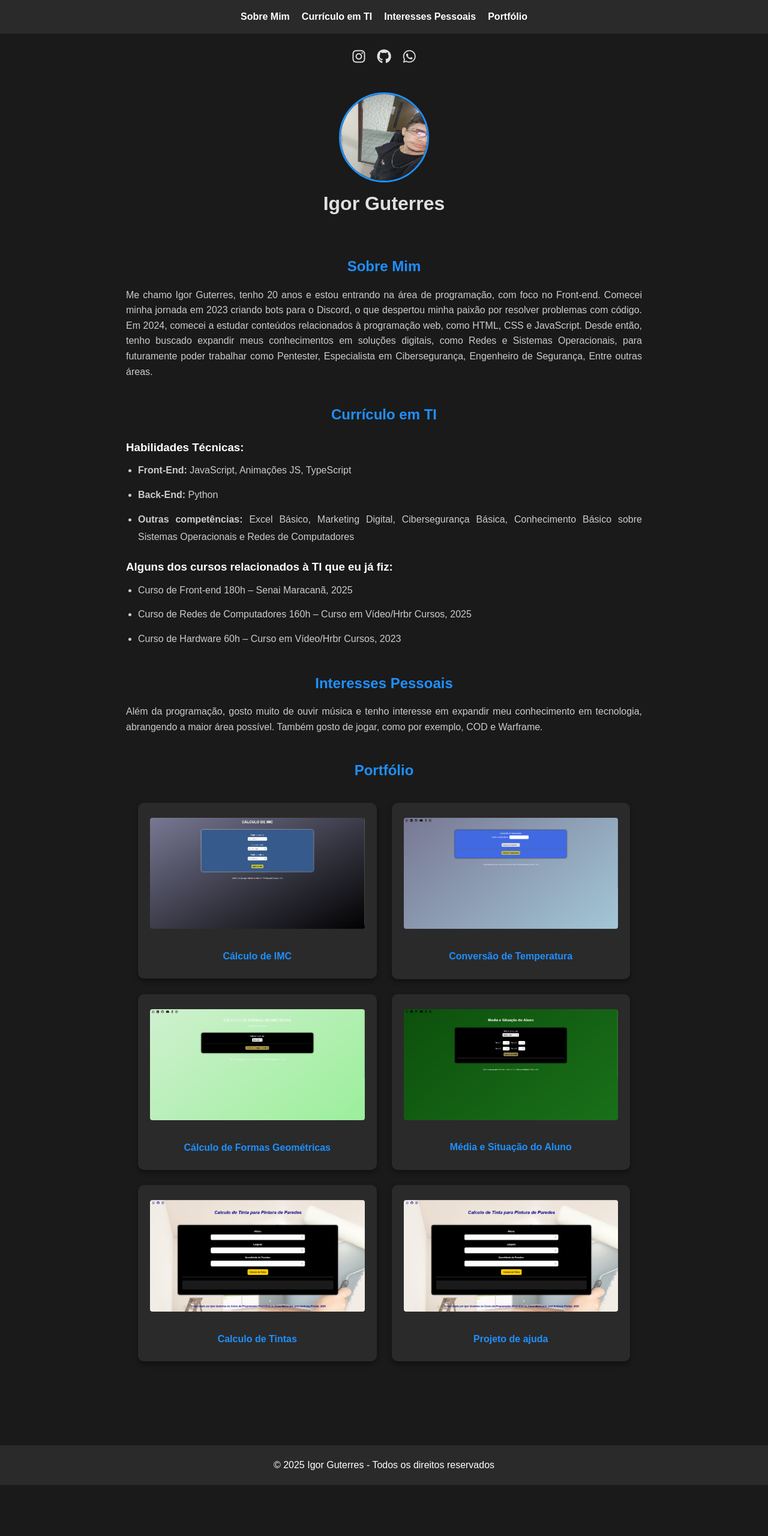
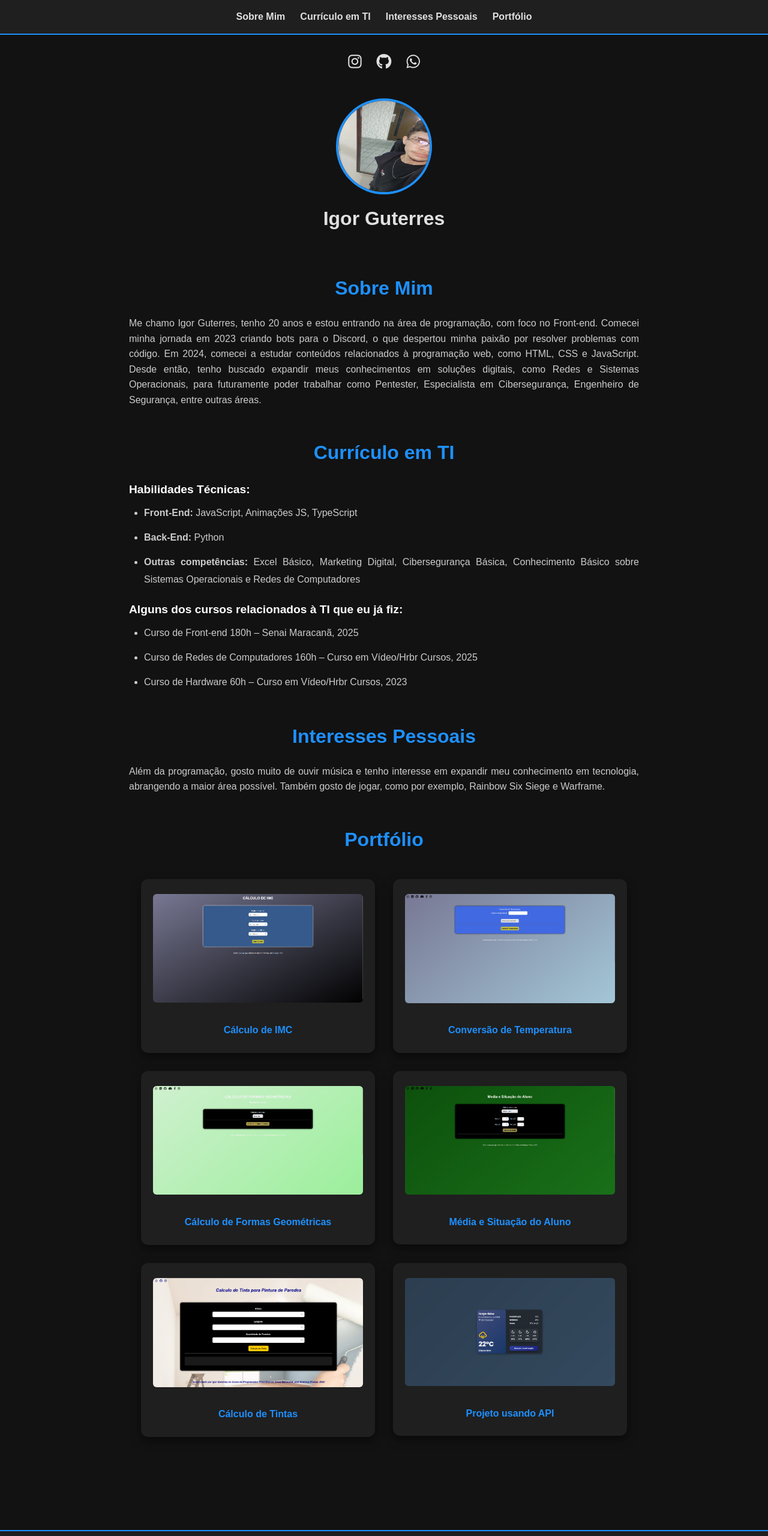
Before and after one commit to ogslater/portif-lio, a plain HTML site: page index.html in a window 1280 px wide. Shown: the top 2560 px of the page at 60% size. Before the commit the page ends 2475 px from the top, so only its background shows below. Drawn offline with Linux system fonts and the light colour scheme.

Commit message:
Add files via upload

```diff
--- a/css/style.css
+++ b/css/style.css
@@ -1,93 +1,135 @@
+
 * {
     margin: 0;
     padding: 0;
     box-sizing: border-box;
 }
 
+
 body {
-    font-family: Arial, Helvetica, sans-serif;
-    background: #1a1a1a;
+    font-family: 'Poppins', Arial, Helvetica, sans-serif;
+    background: #121212;
     color: #e0e0e0;
     text-align: center;
     line-height: 1.6;
+    transition: background 0.3s, color 0.3s;
 }
+
 
 nav ul {
     display: flex;
     justify-content: center;
     list-style: none;
-    background: #2a2a2a;
+    background: #1f1f1f;
     padding: 15px;
-    gap: 20px;
+    gap: 25px;
+    border-bottom: 2px solid #1e90ff;
 }
 
 nav ul li a {
-    color: #fff;
+    color: #e0e0e0;
     text-decoration: none;
-    font-weight: bold;
-    transition: 0.3s;
+    font-weight: 600;
+    font-size: 1rem;
+    position: relative;
+    transition: color 0.3s;
+}
+
+nav ul li a::after {
+    content: '';
+    display: block;
+    height: 2px;
+    width: 0;
+    background: #1e90ff;
+    transition: width 0.3s;
+    position: absolute;
+    bottom: -5px;
+    left: 0;
 }
 
 nav ul li a:hover {
     color: #1e90ff;
 }
 
+nav ul li a:hover::after {
+    width: 100%;
+}
+
+
 .social-icons {
-    margin: 20px 0;
+    margin: 25px 0;
     display: flex;
     justify-content: center;
-    gap: 20px;
+    gap: 25px;
 }
 
 .social-icons a {
     color: #e0e0e0;
-    font-size: 1.5rem;
-    transition: 0.3s;
+    font-size: 1.6rem;
+    transition: transform 0.3s, color 0.3s;
 }
 
 .social-icons a:hover {
     color: #1e90ff;
+    transform: scale(1.2);
 }
+
 
 .perfil {
     display: flex;
     flex-direction: column;
     align-items: center;
     margin: 40px 0;
+    transition: transform 0.3s;
+}
+
+.perfil:hover {
+    transform: scale(1.02);
 }
 
 .perfil img {
-    width: 150px;
-    height: 150px;
+    width: 160px;
+    height: 160px;
     border-radius: 50%;
-    border: 3px solid #1e90ff;
-    margin-bottom: 10px;
+    border: 4px solid #1e90ff;
+    margin-bottom: 15px;
+    transition: transform 0.3s;
 }
+
+.perfil img:hover {
+    transform: rotate(5deg) scale(1.05);
+}
+
 
 main {
     max-width: 900px;
     margin: 0 auto;
-    padding: 20px;
+    padding: 25px;
     text-align: left;
+    transition: padding 0.3s;
 }
 
 section {
-    margin-bottom: 40px;
+    margin-bottom: 50px;
 }
 
 section h2 {
     text-align: center;
-    margin-bottom: 15px;
+    margin-bottom: 20px;
     color: #1e90ff;
+    font-size: 2rem;
 }
 
-section p, section ul {
+section p,
+section ul {
     text-align: justify;
     color: #ccc;
+    font-size: 1rem;
 }
 
+
 #ti ul {
-    padding-left: 20px;
+    padding-left: 25px;
     margin-bottom: 20px;
 }
 
@@ -99,89 +141,49 @@ section p, section ul {
 #ti h3 {
     margin: 20px 0 10px;
     color: #fff;
+    font-size: 1.2rem;
 }
 
-.project {
-    background: #2a2a2a;
-    padding: 20px;
-    border-radius: 8px;
-    box-shadow: 0px 2px 6px rgba(0,0,0,0.3);
-    margin-bottom: 20px;
-}
-
-.project h3 {
-    margin-bottom: 10px;
-    color: #fff;
-}
-
-.project a {
-    display: inline-block;
-    margin-top: 10px;
-    background: #1e90ff;
-    color: #fff;
-    padding: 8px 15px;
-    border-radius: 4px;
-    text-decoration: none;
-    transition: 0.3s;
-}
-
-.project a:hover {
-    background: #1c7ed6;
-}
-
-footer {
-    background: #2a2a2a;
-    color: #fff;
-    text-align: center;
-    padding: 20px;
-    margin-top: 60px;
-}
 
 .portfolio-list {
     display: grid;
-    grid-template-columns: repeat(auto-fit, minmax(300px, 1fr));
-    gap: 25px;
+    grid-template-columns: repeat(auto-fit, minmax(280px, 1fr));
+    gap: 30px;
     padding: 20px;
-    background-color: #1a1a1a;
-    color: #fff;
-    align-items: center;
+    background-color: #121212;
+    align-items: start;
 }
 
 .project-card {
-    background-color: #2a2a2a;
+    background-color: #1f1f1f;
     padding: 20px;
-    border-radius: 10px;
+    border-radius: 12px;
     text-align: center;
     display: flex;
     flex-direction: column;
     align-items: center;
-    box-shadow: 0px 4px 8px rgba(0, 0, 0, 0.4);
+    box-shadow: 0 6px 15px rgba(0, 0, 0, 0.5);
     transition: transform 0.3s ease, box-shadow 0.3s ease;
 }
 
 .project-card:hover {
-    transform: translateY(-5px);
-    box-shadow: 0px 6px 12px rgba(0, 0, 0, 0.5);
+    transform: translateY(-7px);
+    box-shadow: 0 10px 25px rgba(0, 0, 0, 0.7);
 }
 
 .project-card img {
     width: 100%;
-    max-width: 100%;
     height: auto;
-    border-radius: 4px;
+    border-radius: 6px;
     cursor: pointer;
-    transition: transform 0.3s ease;
+    transition: transform 0.3s ease, box-shadow 0.3s ease;
     margin-bottom: 15px;
+
 }
 
 .project-card img:hover {
-    transform: scale(1.05);
-}
-
-.project-card p {
-    margin: 10px 0;
-    font-size: 14px;
-    color: #ccc;
+    transform: scale(1.08);
+    box-shadow: 0 4px 12px rgba(30, 144, 255, 0.4);
 }
 
 .project-card a {
@@ -189,36 +191,51 @@ footer {
     text-decoration: none;
     margin: 5px 0;
     font-weight: bold;
+    transition: color 0.3s, transform 0.3s;
 }
 
 .project-card a:hover {
     text-decoration: underline;
+    transform: scale(1.05);
 }
 
 .project-card button {
     background-color: #1e90ff;
     color: #fff;
     border: none;
-    padding: 8px 16px;
-    border-radius: 4px;
+    padding: 10px 18px;
+    border-radius: 6px;
     cursor: pointer;
     margin: 5px;
+    transition: background 0.3s, transform 0.3s;
 }
 
 .project-card button:hover {
     background-color: #1c7ed6;
+    transform: scale(1.05);
 }
+
+
+footer {
+    background: #1f1f1f;
+    color: #fff;
+    text-align: center;
+    padding: 25px;
+    margin-top: 60px;
+    border-top: 2px solid #1e90ff;
+}
+
 
 @media (max-width: 768px) {
     main {
         padding: 15px;
     }
     section {
-        margin-bottom: 30px;
+        margin-bottom: 35px;
     }
     .portfolio-list {
         grid-template-columns: 1fr;
-        gap: 15px;
+        gap: 20px;
     }
     .project-card {
         padding: 15px;
--- a/index.html
+++ b/index.html
@@ -42,7 +42,7 @@
             Comecei minha jornada em 2023 criando bots para o Discord, o que despertou minha paixão por resolver problemas com código.
             Em 2024, comecei a estudar conteúdos relacionados à programação web, como HTML, CSS e JavaScript.
             Desde então, tenho buscado expandir meus conhecimentos em soluções digitais, como Redes e Sistemas Operacionais,
-            para futuramente poder trabalhar como Pentester, Especialista em Cibersegurança, Engenheiro de Segurança, Entre outras áreas.</p>
+            para futuramente poder trabalhar como Pentester, Especialista em Cibersegurança, Engenheiro de Segurança, entre outras áreas.</p>
         </section>
 
         <section id="ti">
@@ -58,13 +58,12 @@
                 <li>Curso de Front-end 180h – Senai Maracanã, 2025</li>
                 <li>Curso de Redes de Computadores 160h – Curso em Vídeo/Hrbr Cursos, 2025</li>
                 <li>Curso de Hardware 60h – Curso em Vídeo/Hrbr Cursos, 2023</li>
-
             </ul>
         </section>
 
         <section id="interesses">
             <h2>Interesses Pessoais</h2>
-            <p>Além da programação, gosto muito de ouvir música e tenho interesse em expandir meu conhecimento em tecnologia, abrangendo a maior área possível. Também gosto de jogar, como por exemplo, COD e Warframe.</p>
+            <p>Além da programação, gosto muito de ouvir música e tenho interesse em expandir meu conhecimento em tecnologia, abrangendo a maior área possível. Também gosto de jogar, como por exemplo, Rainbow Six Siege e Warframe.</p>
         </section>
 
         <section id="portfolio">
@@ -94,18 +93,19 @@
                     </a>
                     <a href="https://ogslater.github.io/Boletim/" target="_blank">Média e Situação do Aluno</a>
                 </div>
-                  <div class="project-card">
+                <div class="project-card">
                     <a href="https://ogslater.github.io/tintas/" target="_blank">
-                        <img src="images/{EF58B4A9-F83C-4ADC-ABC7-8560DCF80CDB}.png" alt="Calculo de Tintas">
+                        <img src="images/{EF58B4A9-F83C-4ADC-ABC7-8560DCF80CDB}.png" alt="Cálculo de Tintas">
                     </a>
-                    <a href="https://ogslater.github.io/tintas/" target="_blank">Calculo de Tintas</a>
+                    <a href="https://ogslater.github.io/tintas/" target="_blank">Cálculo de Tintas</a>
+                </div>
+                <div class="project-card">
+                    <a href="https://ogslater.github.io/tempo/" target="_blank">
+                        <img src="images/{E05A4B6E-A28C-493E-A406-FD8087FDCDFF}.png" alt="Projeto de Previsão do Tempo usando API">
+                    </a>
+                    <a href="https://ogslater.github.io/tempo/" target="_blank">Projeto usando API</a>
+                </div>
             </div>
-             <div class="project-card">
-                    <a href="projetos/aula 15 ( tintas )/index.html" target="_blank">
-                        <img src="images/{EF58B4A9-F83C-4ADC-ABC7-8560DCF80CDB}.png" alt="Projeto de ajuda">
-                    </a>
-                    <a href="projetos/aula 15 ( tintas )/index.html" target="_blank">Projeto de ajuda</a>
-                    </div>
         </section>
     </main>
 
```
Also changed, not shown: images/{E05A4B6E-A28C-493E-A406-FD8087FDCDFF}.png (added).
